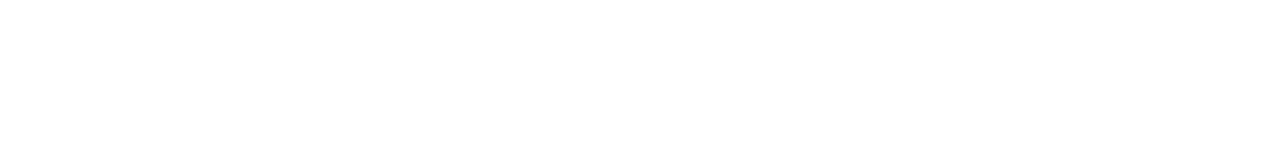
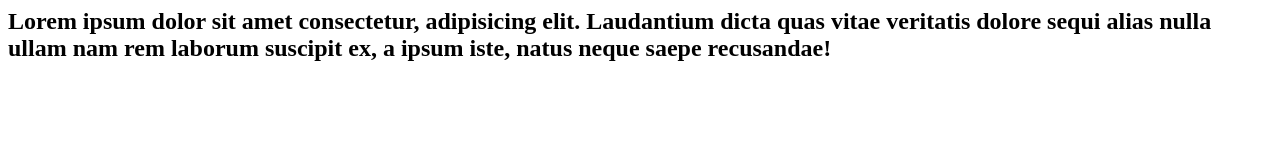
Before and after one commit to endy-aduba/portfoliowebsite, a plain HTML site: page index.html in a window 1280 px wide. Drawn offline with Linux system fonts and the light colour scheme.

Commit message:
second commit just so today won't go without any commit... ment

```diff
--- a/index.html
+++ b/index.html
@@ -4,11 +4,13 @@
     <meta charset="UTF-8">
     <meta name="viewport" content="width=device-width, initial-scale=1.0">
     <meta http-equiv="X-UA-Compatible" content="ie=edge">
-    <title>Document</title>
+    <title>Personal Portfolio</title>
 </head>
 
 <body>
-
+    <section id="welcome-section">
+        <h1>Lorem ipsum dolor sit amet consectetur, adipisicing elit. Laudantium dicta quas vitae veritatis dolore sequi alias nulla ullam nam rem laborum suscipit ex, a ipsum iste, natus neque saepe recusandae!</h1>
+    </section>
 </body>
 
 </html>
```
